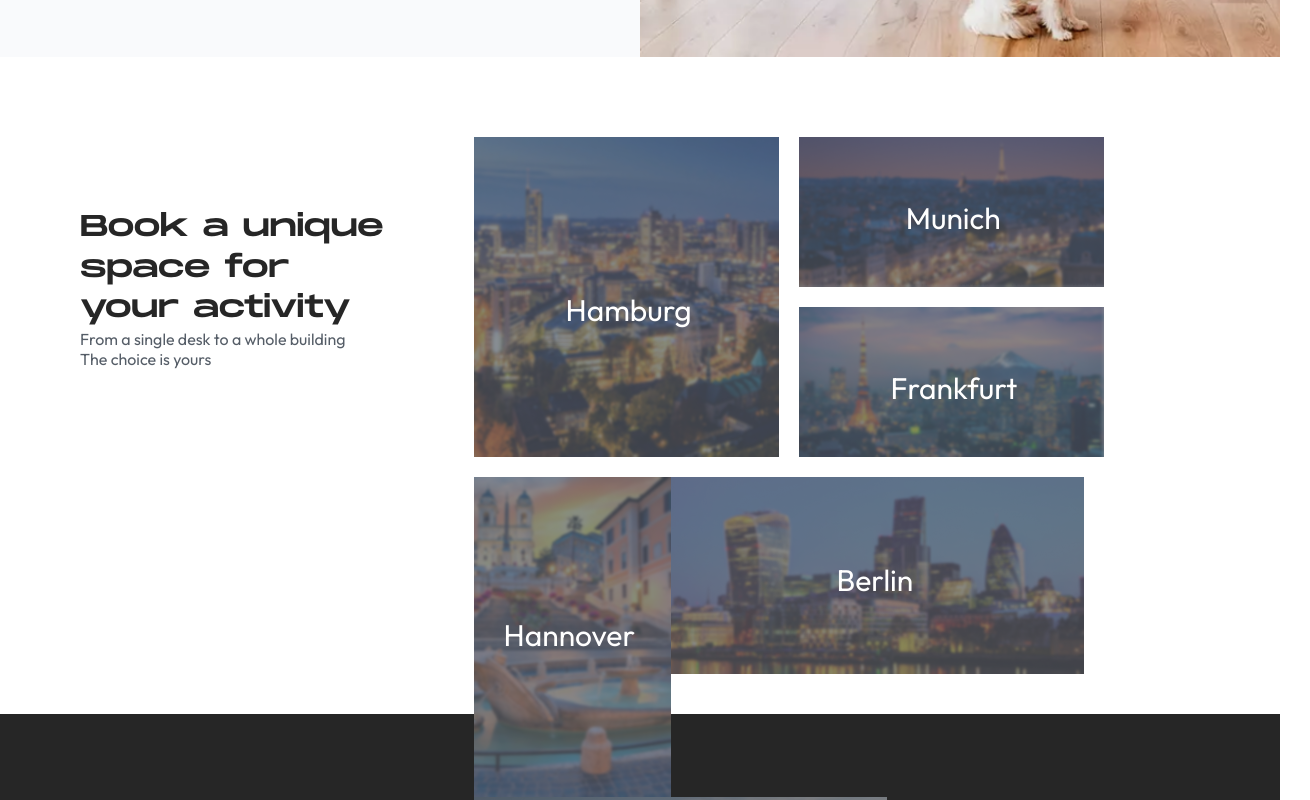
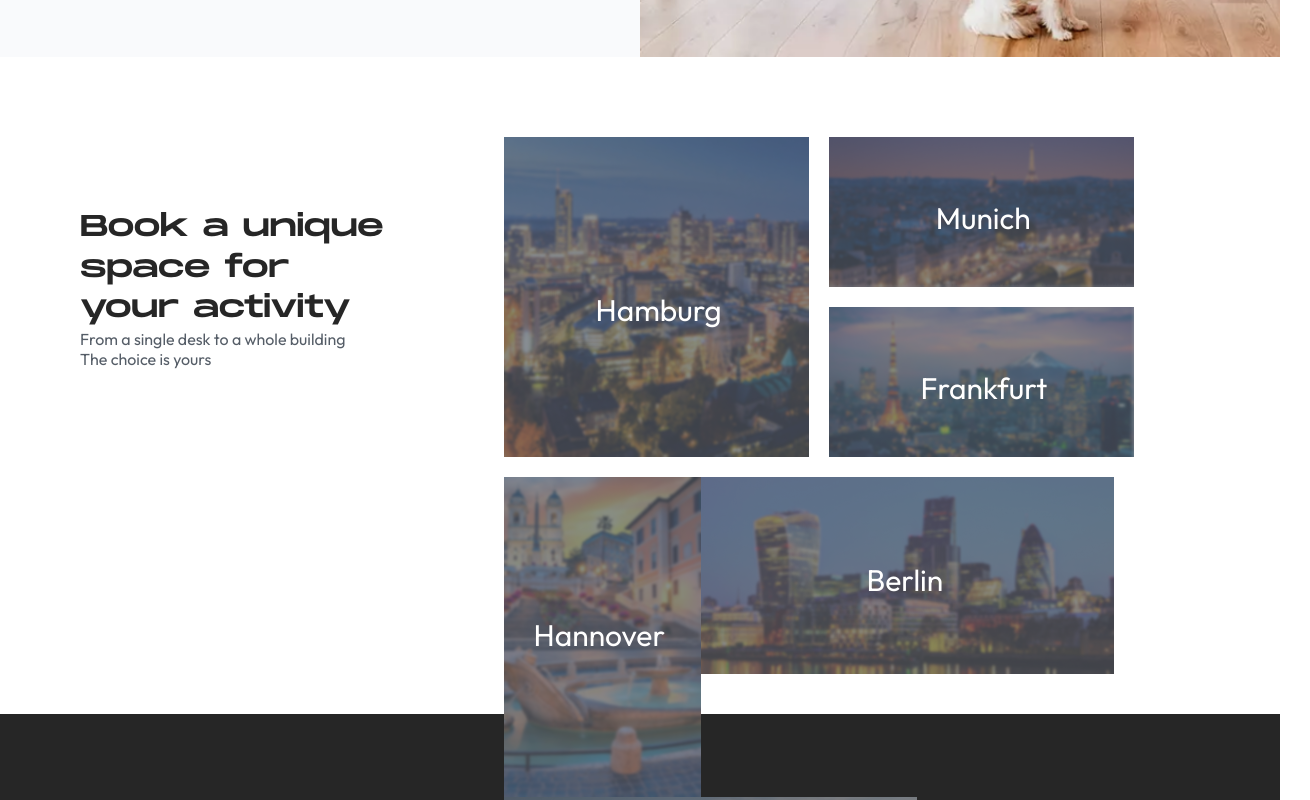
Before and after one commit to Nizami9/coworking, a React (Create React App) app: page / in a window 1280 px wide. Shown: the part 660-1460 px from the top of the page, 1310 px wide, since content can reach past the window. Built offline with nearby package versions, Linux system fonts and the light colour scheme.

Commit message:
adding more margin left to pictures

```diff
--- a/src/Components/MainPage/Home/Home.css
+++ b/src/Components/MainPage/Home/Home.css
@@ -145,7 +145,7 @@ width: 40%;
 }
 
 .citesOptionPictures {
-    margin: 80px 80px 0px 90px;
+    margin: 80px 80px 0px 120px;
     width: 90%;
     height: 70%;
     display: flex;
```
